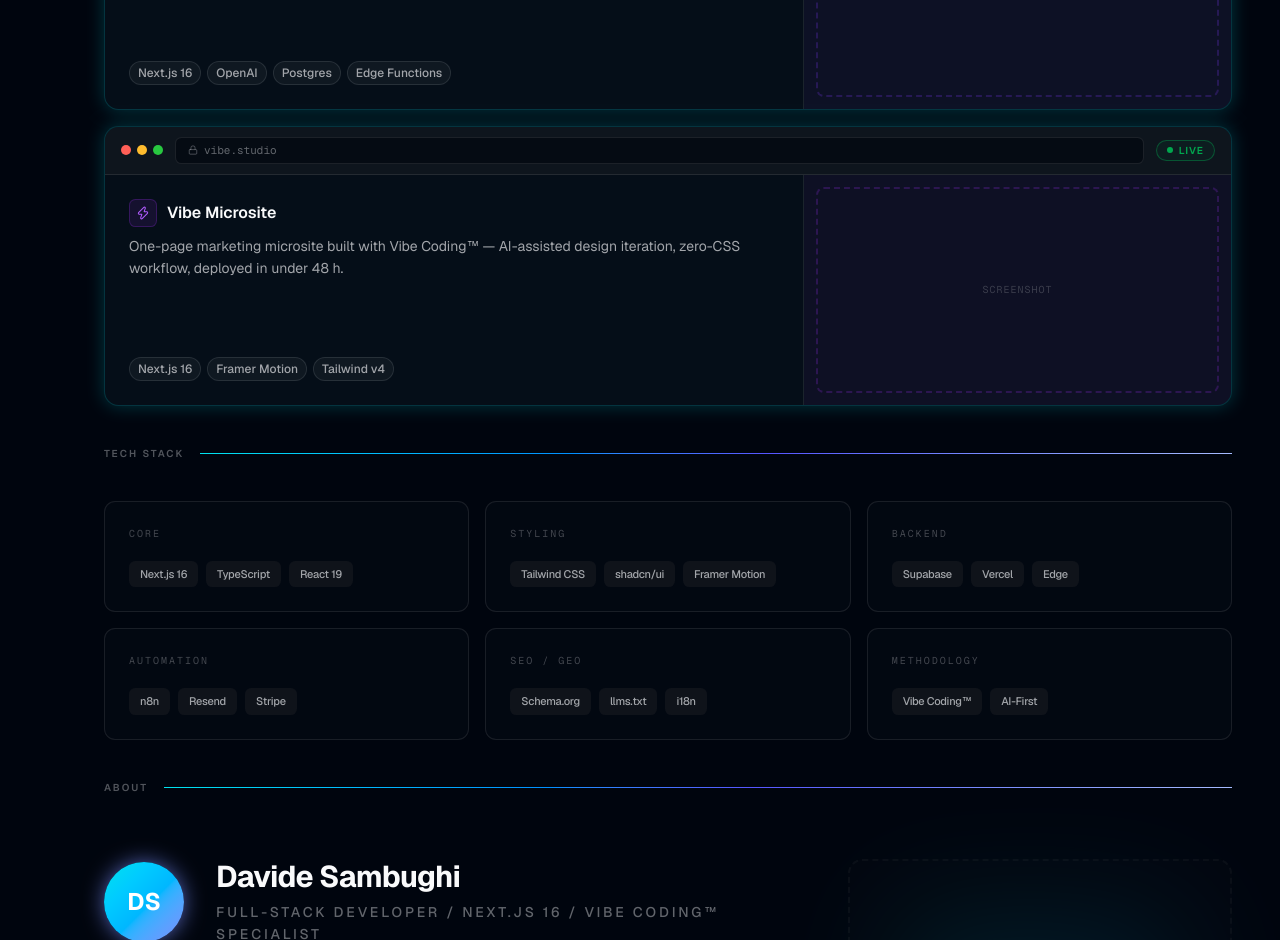
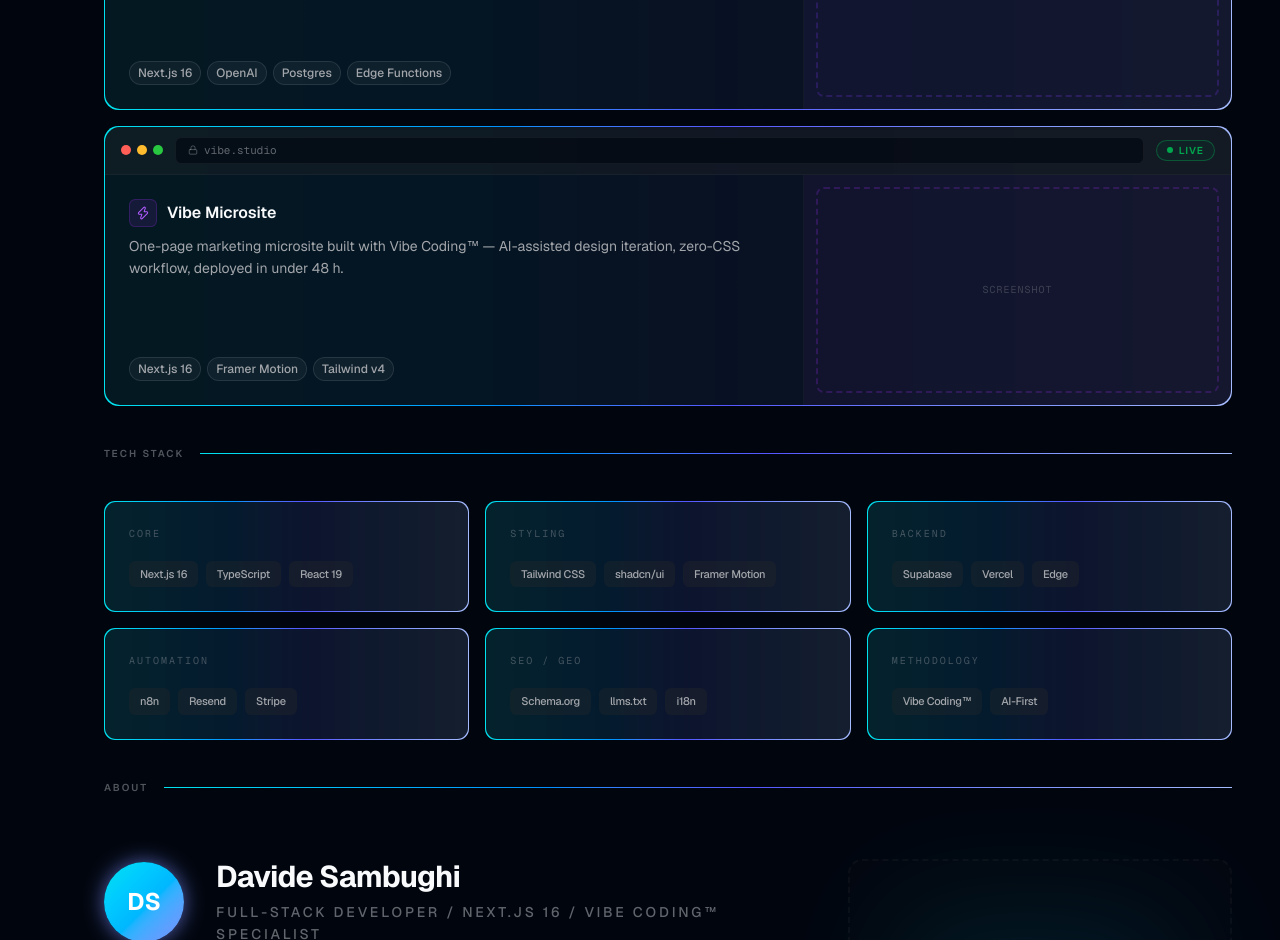
Before and after one commit to davidesambughi/portfolio-03-2026, a Next.js app: page / in a window 1280 px wide. Shown: the part 1240-2180 px from the top of the page. Built offline with nearby package versions, Linux system fonts and the light colour scheme; no server answers.

Commit message:
new borders drak version

```diff
--- a/src/components/sections/ProjectsSection.tsx
+++ b/src/components/sections/ProjectsSection.tsx
@@ -98,22 +98,26 @@
               onKeyDown={(e) => handleKeyDown(e, title, url)}
               whileHover={{ y: -3 }}
               transition={{ type: 'spring', stiffness: 400, damping: 28 }}
-              className={[
-                'group rounded-2xl overflow-hidden bg-card cursor-pointer outline-none',
-                'border transition-all duration-300 focus-visible:ring-2 focus-visible:ring-primary/50',
+              className={cn(
+                "group p-[1px] rounded-2xl overflow-hidden cursor-pointer outline-none transition-all duration-300",
                 isSelected
-                  ? 'border-primary/60 dark:border-electric-400/55 [box-shadow:0_0_0_1px_var(--glow-primary),0_0_36px_var(--glow-primary)]'
-                  : 'border-primary/25 dark:border-electric-600/25 [box-shadow:0_0_18px_var(--glow-primary)] hover:border-primary/60 dark:hover:border-electric-400/55 hover:[box-shadow:0_0_0_1px_var(--glow-primary),0_0_36px_var(--glow-primary)]',
-              ].join(' ')}
+                  ? "shadow-[0_0_40px_-10px_var(--glow-primary)]"
+                  : "hover:shadow-[0_0_30px_-12px_var(--glow-primary)]"
+              )}
+              style={{ backgroundImage: 'var(--gradient-brand-h)' }}
             >
+              <div className={cn(
+                "rounded-[15px] overflow-hidden bg-card/95 h-full transition-all duration-300",
+                isSelected ? "bg-card" : "group-hover:bg-card"
+              )}>
                 {/* ── Browser chrome header ── */}
-              <div className="flex items-center gap-3 px-4 py-2.5 border-b border-border bg-muted/30">
+                <div className="flex items-center gap-3 px-4 py-2.5 border-b border-border/40 bg-muted/30">
                   <div className="flex items-center gap-1.5 shrink-0">
                     <span className="w-2.5 h-2.5 rounded-full bg-[#FF5F57]" />
                     <span className="w-2.5 h-2.5 rounded-full bg-[#FEBC2E]" />
                     <span className="w-2.5 h-2.5 rounded-full bg-[#28C840]" />
                   </div>
-                <div className="flex-1 flex items-center gap-1.5 px-3 py-1 rounded-md bg-background/60 border border-border min-w-0">
+                  <div className="flex-1 flex items-center gap-1.5 px-3 py-1 rounded-md bg-background/60 border border-border/60 min-w-0">
                     <Lock size={10} className="text-muted-foreground/50 shrink-0" />
                     <span className="font-mono text-[11px] text-muted-foreground/60 truncate">{slug}</span>
                   </div>
@@ -143,7 +147,7 @@
                           key={tag}
                           className={cn(
                             buttonVariants({ variant: 'outline', size: 'xs' }),
-                          "rounded-full font-medium border-border text-muted-foreground group-hover:border-primary/25 transition-colors duration-200"
+                            "rounded-full font-medium border-border/60 text-muted-foreground group-hover:border-primary/25 transition-colors duration-200"
                           )}
                         >
                           {tag}
@@ -153,7 +157,7 @@
                   </div>
 
                   {/* Right: screenshot */}
-                <div className="w-[38%] shrink-0 border-l border-border relative overflow-hidden bg-muted/5 min-h-[230px]">
+                  <div className="w-[38%] shrink-0 border-l border-border/40 relative overflow-hidden bg-muted/5 min-h-[230px]">
                     {image ? (
                       <motion.div
                         className="relative w-full h-full"
@@ -188,6 +192,7 @@
                     )}
                   </div>
                 </div>
+              </div>
             </motion.article>
           )
         })}
--- a/src/components/sections/StackSection.tsx
+++ b/src/components/sections/StackSection.tsx
@@ -44,11 +44,10 @@
             whileInView={{ opacity: 1, y: 0 }}
             viewport={{ once: true, margin: "-20px" }}
             transition={{ duration: 0.4, delay: idx * 0.06, ease: [0.4, 0, 0.2, 1] }}
-            className={cn(
-              "group p-6 rounded-xl border border-border bg-card/40 transition-all duration-300",
-              "hover:border-primary/30 hover:bg-card hover:shadow-[0_0_24px_-12px_var(--glow-primary)]"
-            )}
+            className="group p-[1px] rounded-xl overflow-hidden transition-all duration-300"
+            style={{ backgroundImage: 'var(--gradient-brand-h)' }}
           >
+            <div className="p-6 rounded-[11px] bg-card/90 h-full transition-all duration-300 group-hover:bg-card">
               <h3 className="text-[10px] font-mono tracking-[0.2em] text-muted-foreground/40 mb-5 uppercase">
                 {item.category}
               </h3>
@@ -60,12 +59,13 @@
                     className={cn(
                       "px-2.5 py-1 rounded-md text-[11px] font-medium tracking-tight transition-all duration-200",
                       "bg-muted/40 text-muted-foreground border border-transparent",
-                    "group-hover:text-foreground group-hover:border-border group-hover:bg-muted"
+                      "group-hover:text-foreground group-hover:border-white/10 group-hover:bg-muted"
                     )}
                   >
                     {tech}
                   </span>
                 ))}
+              </div>
             </div>
           </motion.article>
         ))}
```
Lines whose indentation alone changed are shown as unchanged.
